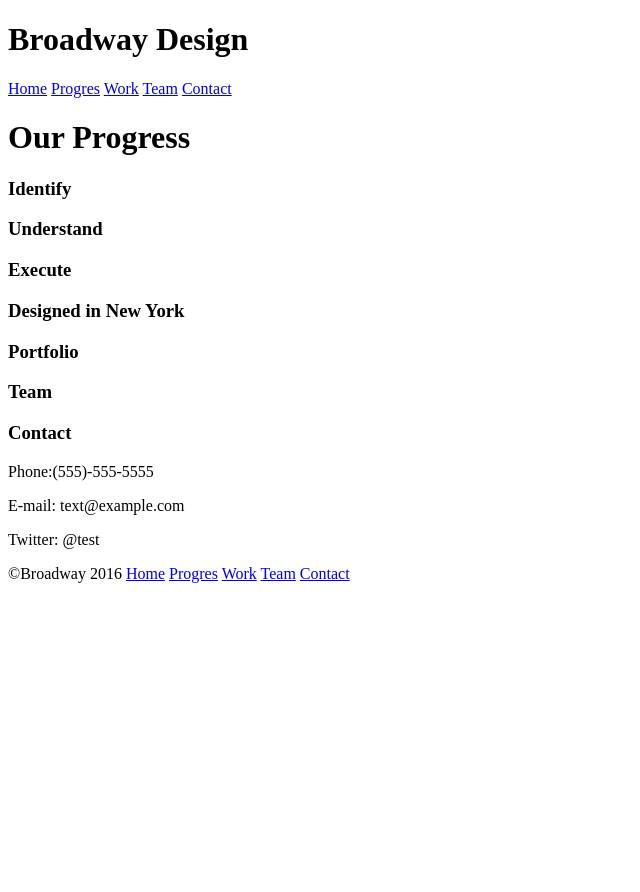
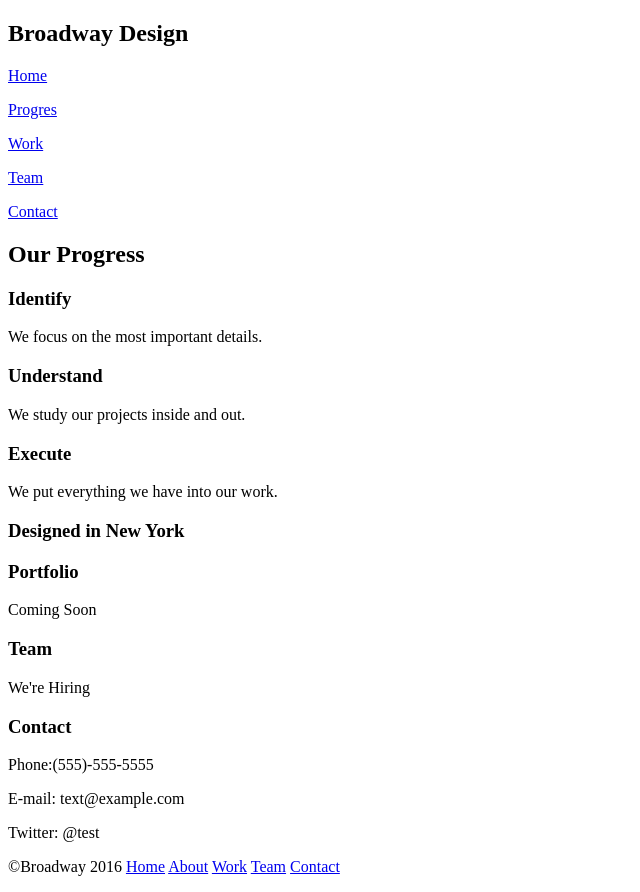
Before and after one commit to hindmiguel/broadway, a plain HTML site: page index.html in a window 1280 px wide. Shown: the whole page, without its empty margins (0-640 px from the left). Before the commit the page ends 800 px from the top, so only its background shows below. Drawn offline with Linux system fonts and the light colour scheme.

Commit message:
Finish text.

```diff
--- a/index.html
+++ b/index.html
@@ -6,42 +6,52 @@
   </head>
   <body>
 
-    <div class="top-section">
-      <h1 class="main-title">Broadway Design</h1>
-      <a href="./index.html">Home</a>
-      <a href="./index.html">Progres</a>
-      <a href="./index.html">Work</a>
-      <a href="./index.html">Team</a>
-      <a href="./index.html">Contact</a>
-
-    </div>
+    <nav>
+      <div class="top-section">
+        <h1 class="main-title">Broadway Design</h1>
+        <p><a href="./index.html">Home</a></p>
+        <p><a href="./index.html">Progres</a></p>
+        <p><a href="./index.html">Work</a></p>
+        <p><a href="./index.html">Team</a></p>
+        <p><a href="./index.html">Contact</a></p>
+      </div>
 
 
-      <h1>Our Progress</h1>
+      <h1 class="sub-heading">Our Progress</h1>
 
       <h3>Identify</h3>
+        <p>We focus on the most important details.</p>
+
       <h3>Understand</h3>
+        <p>We study our projects inside and out.</p>
+
       <h3>Execute</h3>
-      <h3>Designed in New York</h3>
+        <p>We put everything we have into our work.</p>
+
+      <h3 class="heading-picture">Designed in New York</h3>
       <h3>Portfolio</h3>
+        <p>Coming Soon</p>
       <h3>Team</h3>
+        <p>We're Hiring</p>
       <h3>Contact</h3>
 
       <footer>
         <p>Phone:(555)-555-5555</p>
         <p>E-mail: text@example.com</p>
         <p>Twitter: @test</p>
+      </footer>
 
+      <footer>
+        <p id="footer">&copy;Broadway 2016
+          <a class="contact-info" href="./index.html">Home</a>
+          <a class="contact-info" href="./index.html">About</a>
+          <a class="contact-info" href="./index.html">Work</a>
+          <a class="contact-info" href="./index.html">Team</a>
+          <a class="contact-info" href="./index.html">Contact</a>
+        </p>
+      </footer>
 
-        <p>&copy;Broadway 2016
-          <a href="./index.html">Home</a>
-          <a href="./index.html">Progres</a>
-          <a href="./index.html">Work</a>
-          <a href="./index.html">Team</a>
-          <a href="./index.html">Contact</a>
-        </p>
-
-      </footer>
+    </nav>
 
 
   </body>
```
